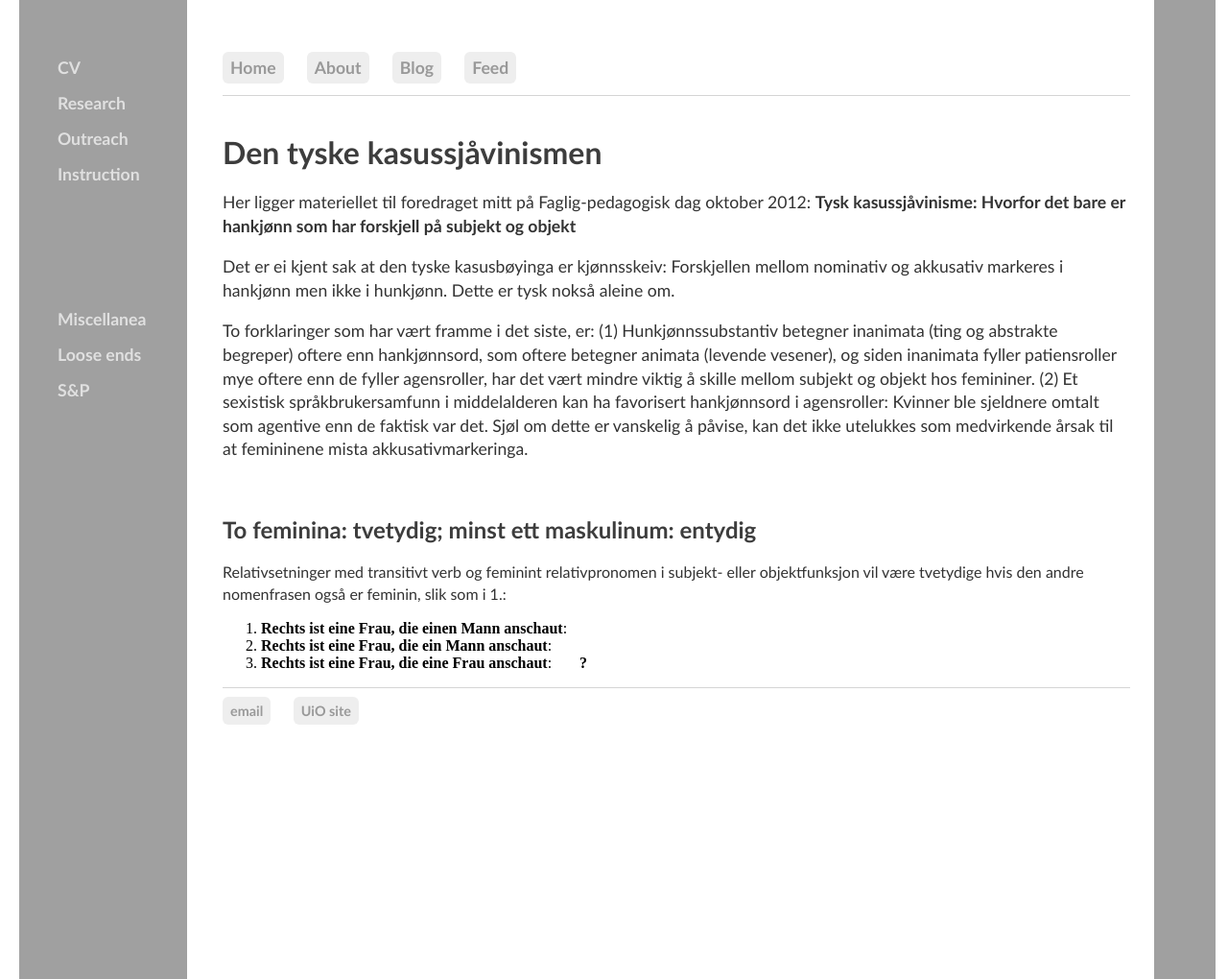
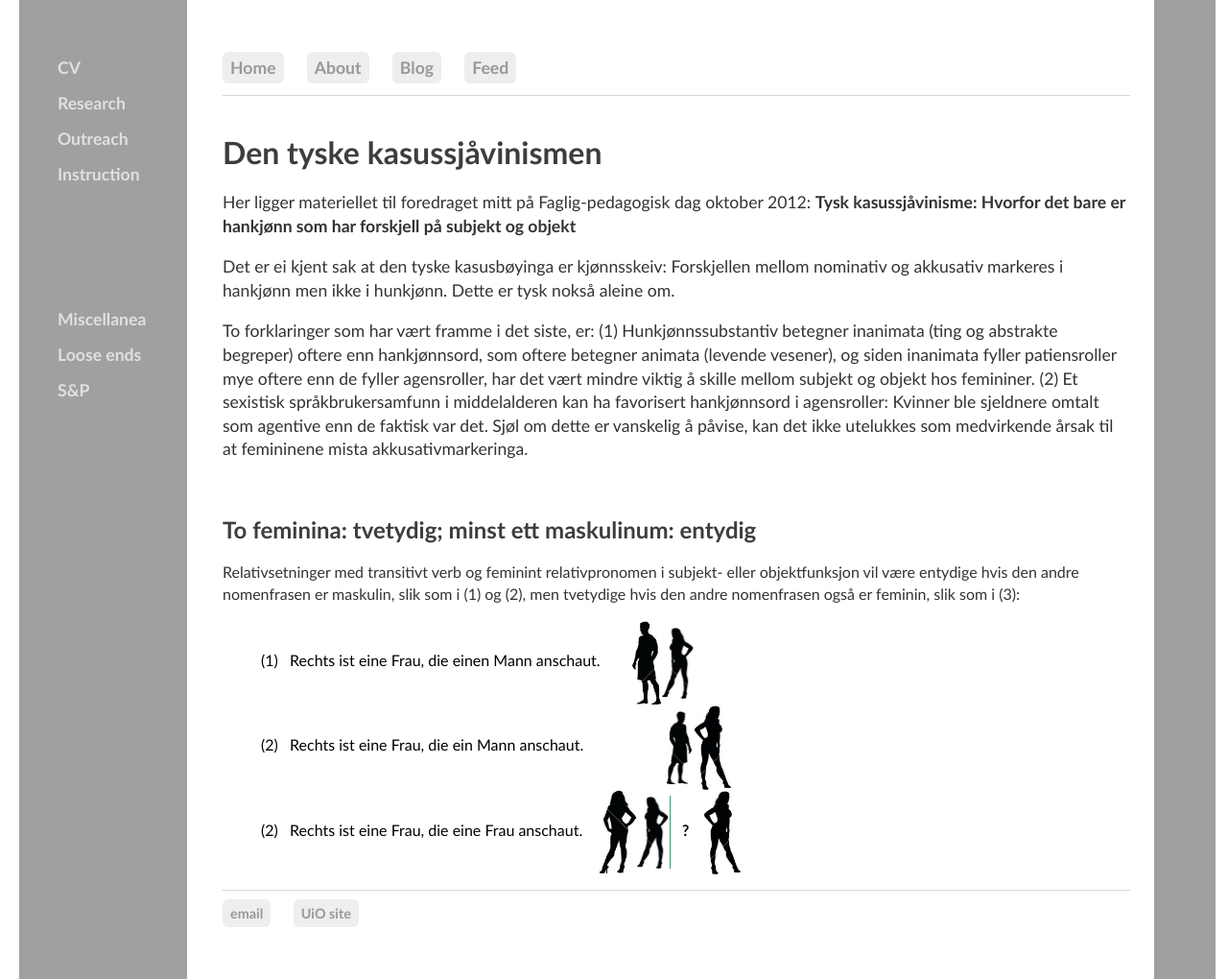
Before and after one commit to kjelljs/kjelljs.github.io, a Jekyll site: the page built from dissemination/kasus.html, in a window 1280 px wide and 1020 px high. Shown: the whole window at 96% size. Built offline with Jekyll 4.4.1, drawn with Linux system fonts in a browser that asks for light colours.

Commit message:
Update kasus.html

```diff
--- a/dissemination/kasus.html
+++ b/dissemination/kasus.html
@@ -48,10 +48,10 @@ figcaption {
 </br>
 <section>
 <h2>To feminina: tvetydig; minst ett maskulinum: entydig</h2>
-    <p>Relativsetninger med transitivt verb og feminint relativpronomen i subjekt- eller objektfunksjon vil være tvetydige hvis den andre nomenfrasen også er feminin, slik som i 1.:
+    <p>Relativsetninger med transitivt verb og feminint relativpronomen i subjekt- eller objektfunksjon vil være entydige hvis den andre nomenfrasen er maskulin, slik som i (1) og (2), men tvetydige hvis den andre nomenfrasen også er feminin, slik som i (3):
     </p>
-    <ol>
-	<li><strong>Rechts ist eine Frau, die einen Mann anschaut</strong>:&nbsp; &nbsp; &nbsp; &nbsp; <img align="center" alt="" src="/ilos/personer/vit/kjelljs/diesie2.jpg" style="width: 32px;" /><img align="center" alt="" src="/ilos/personer/vit/kjelljs/diesie1.jpg" style="width: 34px;" /></li>
-	<li><strong>Rechts ist eine Frau, die ein Mann anschaut</strong>:&nbsp;&nbsp;&nbsp;&nbsp;&nbsp;&nbsp;&nbsp;&nbsp;&nbsp;&nbsp; &nbsp; &nbsp; &nbsp; &nbsp; &nbsp; <img align="center" alt="" li="" src="/ilos/personer/vit/kjelljs/diesie5.jpg" style="width: 28px;" /><img align="center" alt="" src="/ilos/personer/vit/kjelljs/diesie4.jpg" style="width: 40px;" /></li>
-	<li><strong>Rechts ist eine Frau, die eine Frau anschaut</strong>: &nbsp; &nbsp;<img align="center" alt="" src="/ilos/personer/vit/kjelljs/diesie3.jpg" style="width: 40px;" /><img align="center" alt="" li="" src="/ilos/personer/vit/kjelljs/diesie1.jpg" style="width: 34px; border-right-color: rgb(51, 153, 102); border-right-width: 1px; border-right-style: solid;" />&nbsp;&nbsp;&nbsp;<strong>?</strong>&nbsp;&nbsp;&nbsp;<img align="center" alt="" src="/ilos/personer/vit/kjelljs/diesie3.jpg" style="width: 34px; border-left-color: rgb(51, 153, 102); border-left-width: 1px; border-left-style: solid;" /><img align="center" alt="" li="" src="/ilos/personer/vit/kjelljs/diesie4.jpg" style="width: 40px;" /></li>
-</ol>
+    <ul>
+	<li>(1) &nbsp; Rechts ist eine Frau, die einen Mann anschaut.&nbsp; &nbsp; &nbsp; &nbsp; <img align="center" alt="" src="/pics/diesie2.jpg" style="width: 32px;" /><img align="center" alt="" src="/pics/diesie1.jpg" style="width: 34px;" /></li>
+	<li>(2) &nbsp; Rechts ist eine Frau, die ein Mann anschaut.&nbsp;&nbsp;&nbsp;&nbsp;&nbsp;&nbsp;&nbsp;&nbsp;&nbsp;&nbsp; &nbsp; &nbsp; &nbsp; &nbsp; &nbsp; <img align="center" alt="" li="" src="/pics/diesie5.jpg" style="width: 28px;" /><img align="center" alt="" src="/pics/diesie4.jpg" style="width: 40px;" /></li>
+	<li>(2) &nbsp; Rechts ist eine Frau, die eine Frau anschaut. &nbsp; &nbsp;<img align="center" alt="" src="/pics/diesie3.jpg" style="width: 40px;" /><img align="center" alt="" li="" src="/pics/diesie1.jpg" style="width: 34px; border-right-color: rgb(51, 153, 102); border-right-width: 1px; border-right-style: solid;" />&nbsp;&nbsp;&nbsp;<strong>?</strong>&nbsp;&nbsp;&nbsp;<img align="center" alt="" src="/pic/diesie3.jpg" style="width: 34px; border-left-color: rgb(51, 153, 102); border-left-width: 1px; border-left-style: solid;" /><img align="center" alt="" li="" src="/pics/diesie4.jpg" style="width: 40px;" /></li>
+</ul>
```
